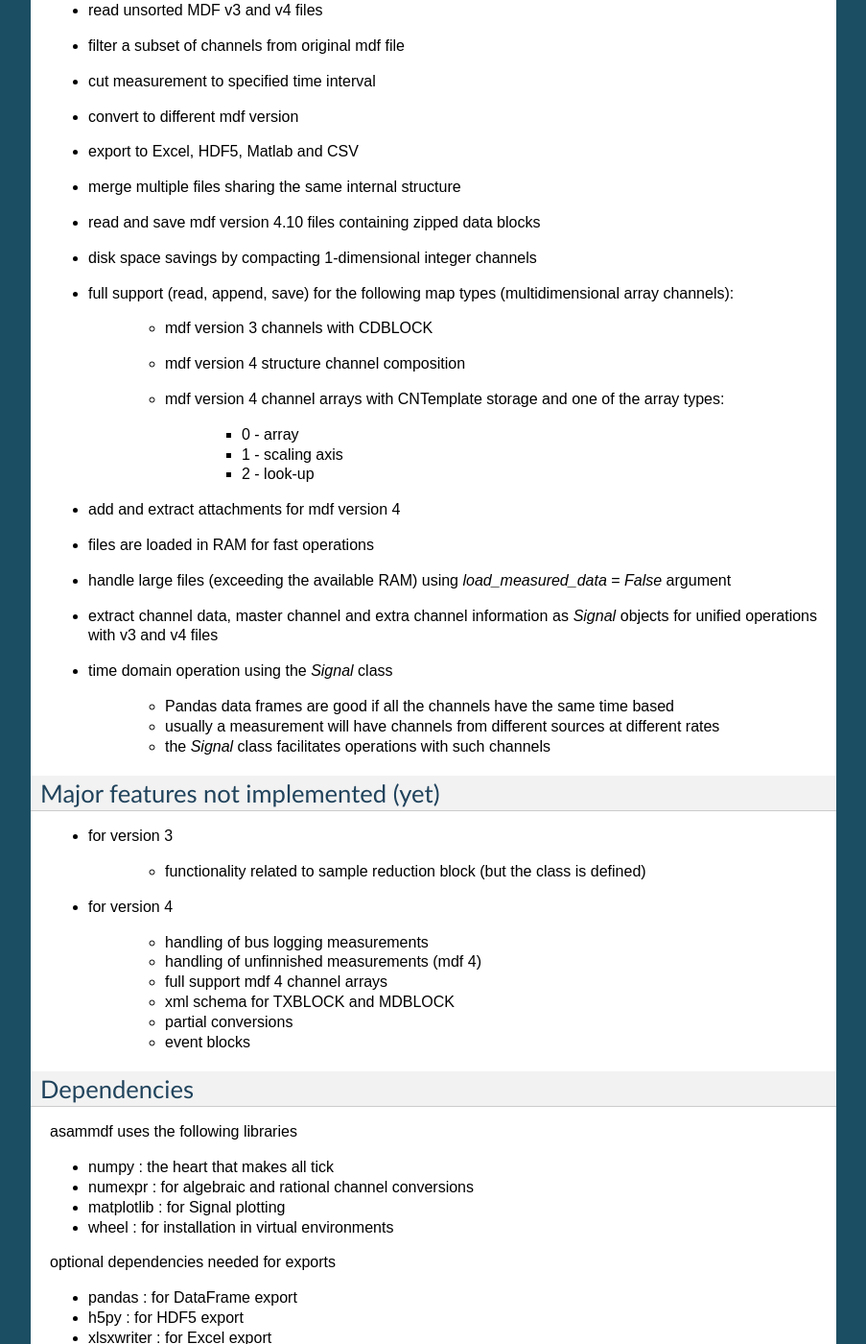
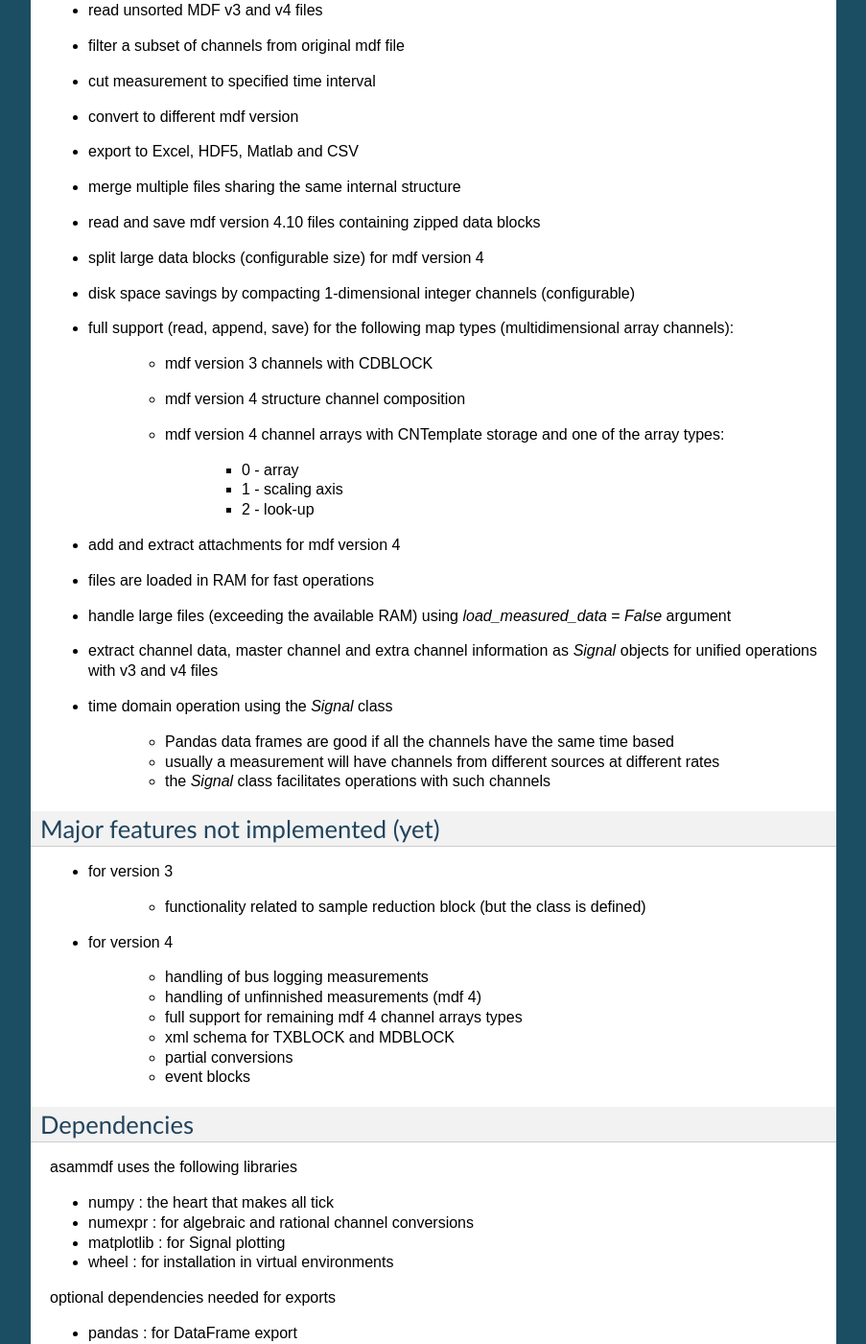
Before and after one commit to danielhrisca/asammdf, a Sphinx documentation site: the page built from documentation/index.rst, in a window 1280 px wide and 1400 px high, scrolled down 504 px. Shown: the whole window at 96% size, without its empty margins (198-1101 px from the left). Built offline with Sphinx 7.4.7, drawn with Linux system fonts in a browser that asks for light colours; formulas are drawn with MathJax 3.

Commit message:
update feature list with new capabilities

```diff
--- a/README.rst
+++ b/README.rst
@@ -24,7 +24,8 @@
 * export to Excel, HDF5, Matlab and CSV
 * merge multiple files sharing the same internal structure
 * read and save mdf version 4.10 files containing zipped data blocks
-* disk space savings by compacting 1-dimensional integer channels
+* split large data blocks (configurable size) for mdf version 4
+* disk space savings by compacting 1-dimensional integer channels (configurable)
 * full support (read, append, save) for the following map types (multidimensional array channels):
 
     * mdf version 3 channels with CDBLOCK
@@ -56,7 +57,7 @@
 
     * handling of bus logging measurements
     * handling of unfinnished measurements (mdf 4)
-    * full support mdf 4 channel arrays
+    * full support for remaining mdf 4 channel arrays types
     * xml schema for TXBLOCK and MDBLOCK
     * partial conversions
     * event blocks
--- a/documentation/index.rst
+++ b/documentation/index.rst
@@ -32,7 +32,8 @@
 * export to Excel, HDF5, Matlab and CSV
 * merge multiple files sharing the same internal structure
 * read and save mdf version 4.10 files containing zipped data blocks
-* disk space savings by compacting 1-dimensional integer channels
+* split large data blocks (configurable size) for mdf version 4
+* disk space savings by compacting 1-dimensional integer channels (configurable)
 * full support (read, append, save) for the following map types (multidimensional array channels):
 
     * mdf version 3 channels with CDBLOCK
@@ -64,7 +65,7 @@
 
     * handling of bus logging measurements
     * handling of unfinnished measurements (mdf 4)
-    * full support mdf 4 channel arrays
+    * full support for remaining mdf 4 channel arrays types
     * xml schema for TXBLOCK and MDBLOCK
     * partial conversions
     * event blocks
```
Also changed, not shown: README.md (+3 -1 lines).
